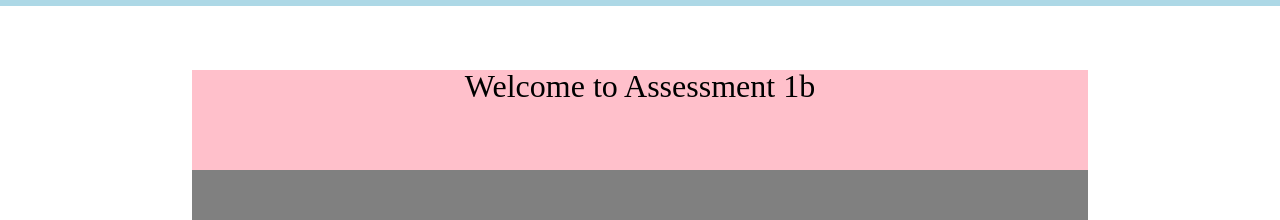
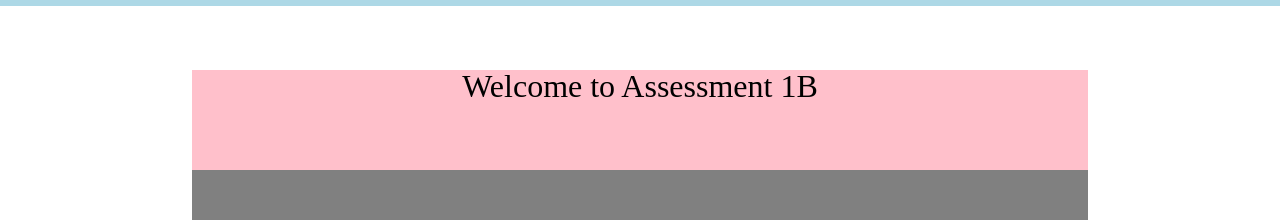
Before and after one commit to Jason-5-37/ENSE-701-Team-9-SEER, a React (Create React App) app in the folder frontend/: page / in a window 1280 px wide. Shown: the part 124-344 px from the top of the page. Built offline with nearby package versions, Linux system fonts and the light colour scheme.

Commit message:
Update index.js

```diff
--- a/frontend/src/page/Home/index.js
+++ b/frontend/src/page/Home/index.js
@@ -6,7 +6,7 @@ class Home extends Component {
   render() {
     return (
     <HomeWrapper>
-      <HomeTitle>Welcome to Assessment 1b</HomeTitle>
+      <HomeTitle>Welcome to Assessment 1B</HomeTitle>
     </HomeWrapper>
     )
   }
```
